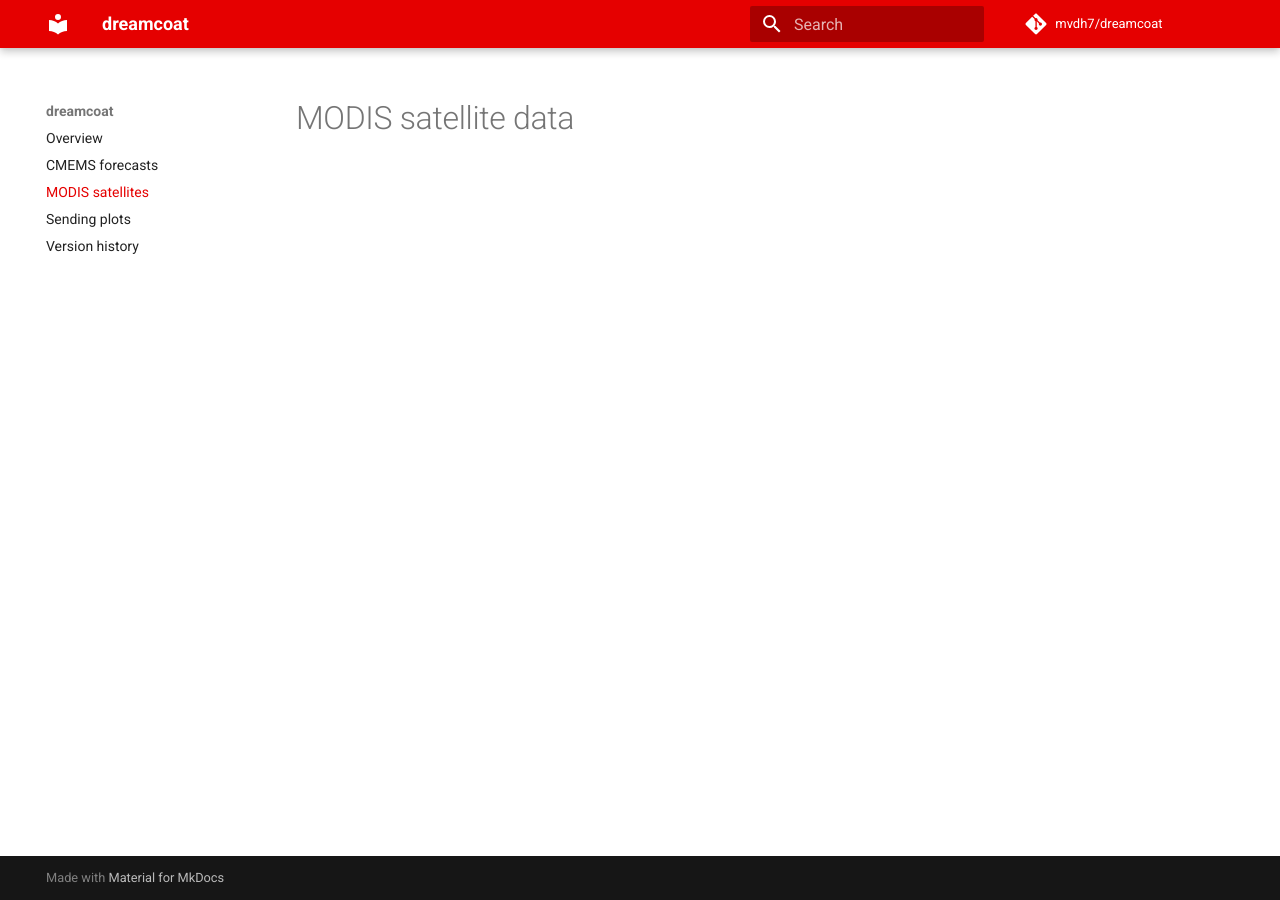
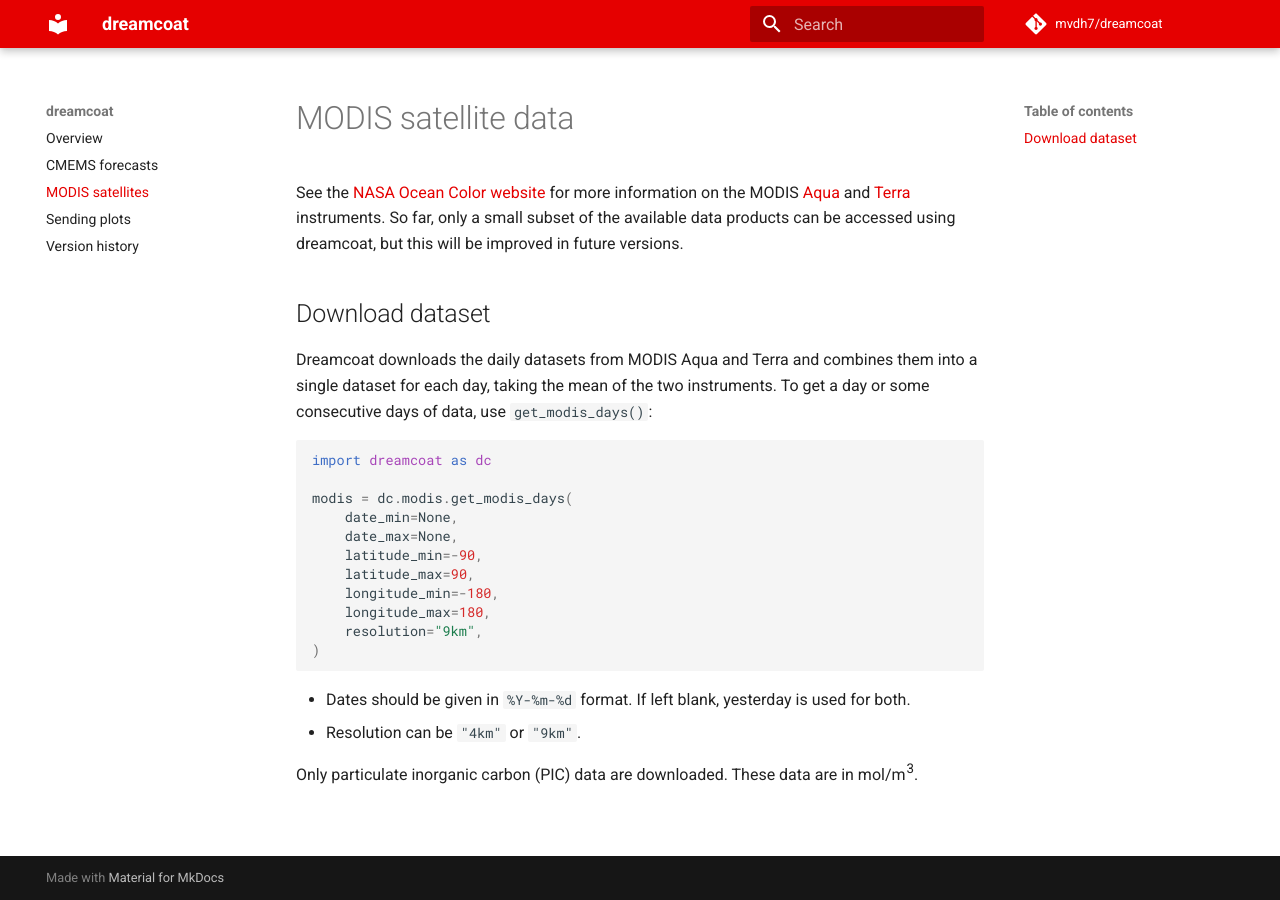
Before and after one commit to mvdh7/dreamcoat, an MkDocs documentation site: the page built from docs/modis.md, in a window 1280 px wide. Built offline with MkDocs 1.6.1 and Material for MkDocs 9.7.7, drawn with Linux system fonts in a browser that asks for light colours; comment, search, counter and statistics services are not loaded.

Commit message:
Add MODIS

````diff
--- a/docs/modis.md
+++ b/docs/modis.md
@@ -1 +1,26 @@
 # MODIS satellite data
+
+See the [NASA Ocean Color website](https://oceancolor.gsfc.nasa.gov/) for more information on the MODIS [Aqua](https://oceancolor.gsfc.nasa.gov/data/aqua/) and [Terra](https://oceancolor.gsfc.nasa.gov/data/terra/) instruments.  So far, only a small subset of the available data products can be accessed using dreamcoat, but this will be improved in future versions.
+
+## Download dataset
+
+Dreamcoat downloads the daily datasets from MODIS Aqua and Terra and combines them into a single dataset for each day, taking the mean of the two instruments.  To get a day or some consecutive days of data, use `get_modis_days()`:
+
+```python
+import dreamcoat as dc
+
+modis = dc.modis.get_modis_days(
+    date_min=None,
+    date_max=None,
+    latitude_min=-90,
+    latitude_max=90,
+    longitude_min=-180,
+    longitude_max=180,
+    resolution="9km",
+)
+```
+
+  * Dates should be given in `%Y-%m-%d` format.  If left blank, yesterday is used for both.
+  * Resolution can be `"4km"` or `"9km"`.
+
+Only particulate inorganic carbon (PIC) data are downloaded.  These data are in mol/m<sup>3</sup>.
````
Also changed, not shown: docs/versions.md (+1 -1 lines).
